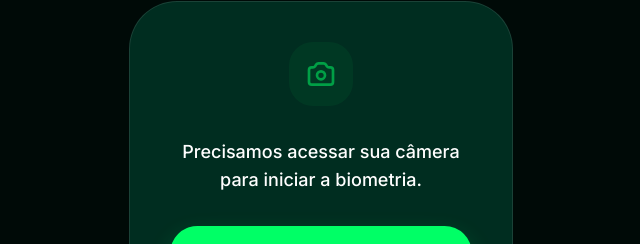
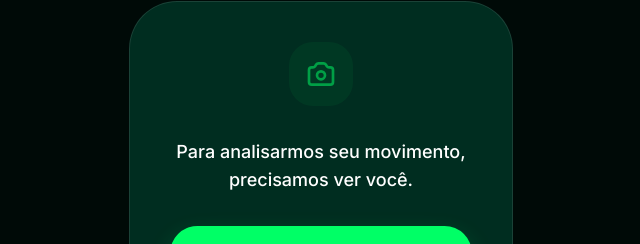
Before and after one commit to TorusGroup/relaxx_clinic, a React (Vite) app: page / in a window 1280 px wide. Both pictures are taken after a click on the button "INICIAR PROTOCOLO DIGITAL". Shown: the part 239-483 px from the top of the page, without its empty margins (319-959 px from the left). Built offline with nearby package versions, Linux system fonts and the light colour scheme.

Commit message:
Content: Update UX text for Onboarding and Lead Form

```diff
--- a/App.tsx
+++ b/App.tsx
@@ -47,10 +47,10 @@ function App() {
 
   const getGuidance = () => {
     switch (appState) {
-      case 'PERMISSION_REQUEST': return { m: "Iniciando inteligência diagnóstica Relaxx.", s: "Sincronizando Sensores" };
-      case 'CALIBRATION': return { m: "Mantenha o rosto ABSOLUTAMENTE IMÓVEL.", s: "Calibrando Zero Biológico..." };
-      case 'EXERCISE': return { m: `Abra a boca suavemente (${repsCount}/${REPS_REQUIRED}).`, s: "Capturando Movimento" };
-      case 'LEAD_FORM': return { m: "Dados capturados. Prepare-se para o laudo.", s: "Criptografando Telemetria" };
+      case 'PERMISSION_REQUEST': return { m: "Para analisarmos seu movimento, precisamos ver você.", s: "Sincronizando Sensores" };
+      case 'CALIBRATION': return { m: "Respire fundo. Mantenha o olhar fixo.", s: "Encontrando seu ponto neutro..." };
+      case 'EXERCISE': return { m: `Abra a boca suavemente o máximo que conseguir (${repsCount}/${REPS_REQUIRED}).`, s: "Capturando Movimento" };
+      case 'LEAD_FORM': return { m: "Dados capturados. Prepare-se para o laudo.", s: "Processando seus dados..." };
       default: return { m: "", s: "" };
     }
   };
@@ -245,7 +245,7 @@ function App() {
           lastRepTime.current = now;
 
           // AUTO-RESET GRAPH: Clear trajectory on every closed mouth (Cleaner Visuals)
-          setResetTrigger(t => t + 1);
+          // setResetTrigger(t => t + 1);
         } else {
           // Just close state, don't count if too fast
           setIsMouthOpen(false);
@@ -421,7 +421,7 @@ function App() {
                 <div className="w-16 h-16 bg-[#00FF66]/10 rounded-3xl mx-auto flex items-center justify-center animate-pulse">
                   <svg className="w-8 h-8 text-[#00FF66]" fill="none" stroke="currentColor" viewBox="0 0 24 24"><path strokeLinecap="round" strokeLinejoin="round" strokeWidth="2" d="M3 9a2 2 0 012-2h.93a2 2 0 001.664-.89l.812-1.22A2 2 0 0110.07 4h3.86a2 2 0 011.664.89l.812 1.22A2 2 0 0018.07 7H19a2 2 0 012 2v9a2 2 0 01-2 2H5a2 2 0 01-2-2V9z" /><path strokeLinecap="round" strokeLinejoin="round" strokeWidth="2" d="M15 13a3 3 0 11-6 0 3 3 0 016 0z" /></svg>
                 </div>
-                <p className="text-white text-lg font-medium">Precisamos acessar sua câmera para iniciar a biometria.</p>
+                <p className="text-white text-lg font-medium">Para analisarmos seu movimento, precisamos ver você.</p>
                 {permissionError && <p className="text-red-400 text-xs font-bold">{permissionError}</p>}
                 <button
                   onClick={handleCameraPermission}
@@ -438,14 +438,14 @@ function App() {
               <div className="max-w-md w-full bg-[#002D20]/90 backdrop-blur-xl p-8 md:p-12 rounded-[48px] border border-white/10 shadow-2xl space-y-8">
                 <div className="text-center space-y-2">
                   <h2 className="text-[#00FF66] text-xs font-black uppercase tracking-[0.4em]">Análise Concluída</h2>
-                  <p className="text-white text-xl font-bold">Identifique-se para o Laudo</p>
+                  <p className="text-white text-xl font-bold">Qual seu melhor contato para enviarmos a sua análise?</p>
                 </div>
                 <form onSubmit={handleLeadSubmit} className="space-y-4">
                   <input required className="w-full bg-white/5 border border-white/10 rounded-2xl px-6 py-4 text-white focus:border-[#00FF66] outline-none transition-colors" placeholder="Nome Completo" value={userData.name} onChange={e => setUserData({ ...userData, name: e.target.value })} />
                   <input required className="w-full bg-white/5 border border-white/10 rounded-2xl px-6 py-4 text-white focus:border-[#00FF66] outline-none transition-colors" placeholder="WhatsApp" type="tel" value={userData.whatsapp} onChange={e => setUserData({ ...userData, whatsapp: e.target.value })} />
                   <input required className="w-full bg-white/5 border border-white/10 rounded-2xl px-6 py-4 text-white focus:border-[#00FF66] outline-none transition-colors" placeholder="E-mail Corporativo" type="email" value={userData.email} onChange={e => setUserData({ ...userData, email: e.target.value })} />
                   <button disabled={isLoadingReport} className="btn-relaxx w-full py-5 rounded-full font-black uppercase tracking-[0.3em] text-[10px] mt-4 shadow-2xl">
-                    {isLoadingReport ? 'Sincronizando...' : 'Gerar Bio-Laudo Digital'}
+                    {isLoadingReport ? 'Sincronizando...' : 'Ver minha análise completa'}
                   </button>
                 </form>
               </div>
```
